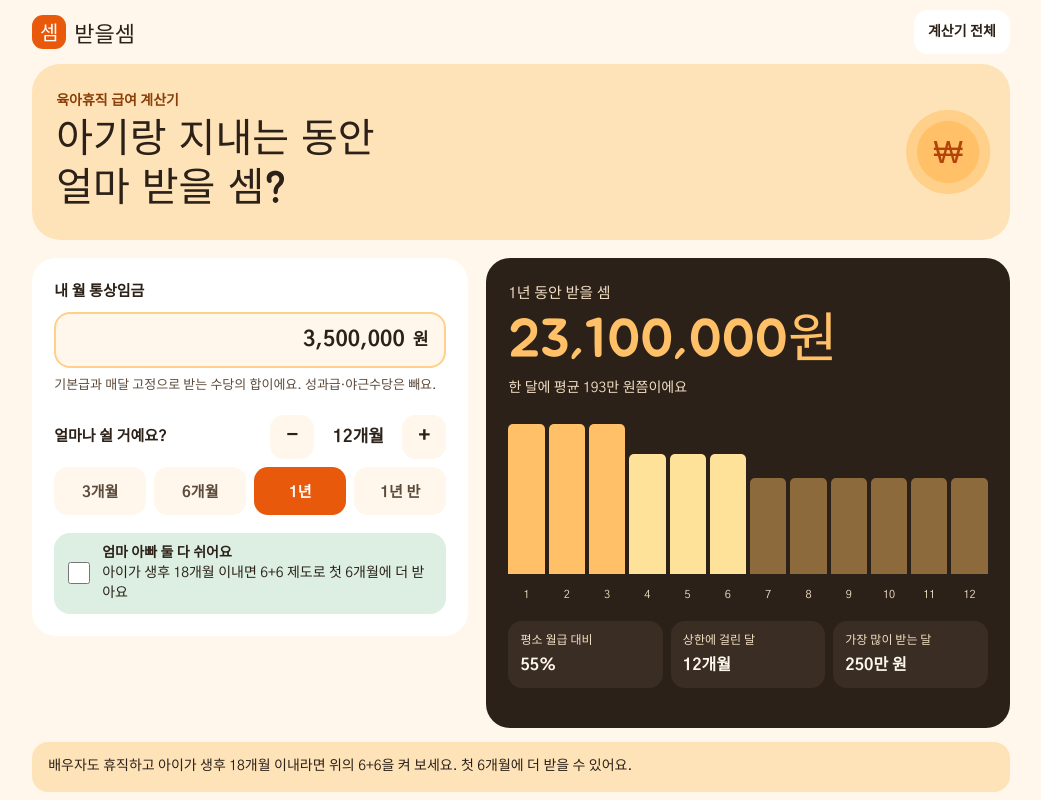
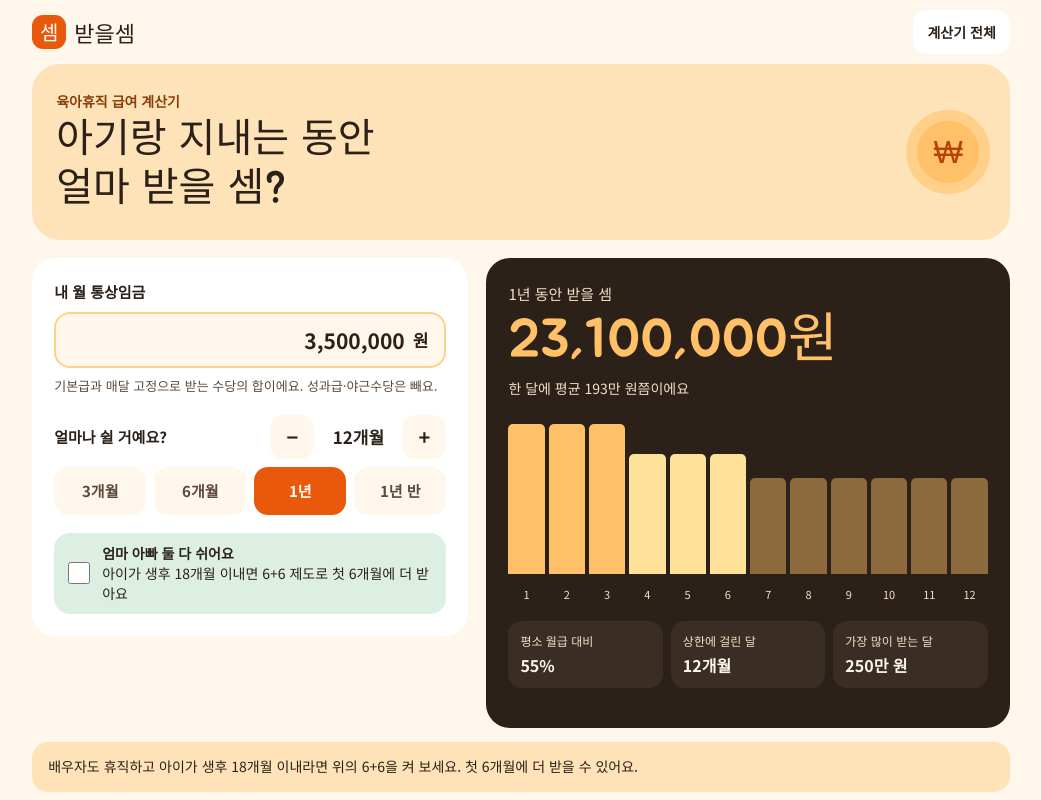
Before and after one commit to myeongjin123/donsem, a plain HTML site: page parental-leave/index.html in a window 1280 px wide. Shown: the top 800 px of the page, without its empty margins (119-1160 px from the left). Drawn offline with Linux system fonts and the light colour scheme.

Commit message:
본문 글꼴을 Noto Sans KR로 변경
Co-Authored-By: Claude Opus 5.5 <noreply@anthropic.com>
Claude-Session: https://claude.ai/code/session_01WFdWA4GrnPtvpLRLaJsi21

```diff
--- a/assets/site.css
+++ b/assets/site.css
@@ -7,7 +7,7 @@
 :root{color-scheme:light;--bg:#FFF7EC;--ink:#2B2118;--mut:#5C4A3A;--card:#FFFFFF;--acc:#E8590C;--acc-ink:#B4430A;--soft:#FFE3B8;--soft2:#FFD08A;--wallet:#2B2118;--gold:#FFC067;--wmut:#F3DFC4;--track:#4A3B2E;--green:#DCEFE2;--pink:#FBDDE6;--line:#F0E2CC}
 *{box-sizing:border-box;min-width:0}
 html,body{margin:0}
-body{background:var(--bg);color:var(--ink);font:16px/1.6 "Gothic A1",system-ui,sans-serif;overflow-x:clip}
+body{background:var(--bg);color:var(--ink);font:16px/1.6 "Noto Sans KR",system-ui,sans-serif;overflow-x:clip}
 a{color:var(--acc-ink)}
 .wrap{max-width:1080px;margin:0 auto;padding:0 max(18px,4vw)}
 .top{display:flex;align-items:center;justify-content:space-between;height:64px}
@@ -27,15 +27,15 @@ a{color:var(--acc-ink)}
 .hint{font-size:13px;color:var(--mut)}
 .money{display:flex;align-items:center;height:56px;border-radius:16px;background:var(--bg);padding:0 16px;border:2px solid var(--soft2)}
 .money:focus-within{border-color:var(--acc)}
-.money input{flex:1;border:0;outline:0;background:transparent;font:700 21px "Gothic A1",sans-serif;text-align:right;color:var(--ink);width:100%}
+.money input{flex:1;border:0;outline:0;background:transparent;font:700 21px "Noto Sans KR",sans-serif;text-align:right;color:var(--ink);width:100%}
 .money span{margin-left:6px;font-size:17px;font-weight:700;white-space:nowrap}
-input[type=date]{height:52px;border-radius:16px;background:var(--bg);border:2px solid var(--soft2);padding:0 14px;font:700 16px "Gothic A1",sans-serif;color:var(--ink);width:100%}
+input[type=date]{height:52px;border-radius:16px;background:var(--bg);border:2px solid var(--soft2);padding:0 14px;font:700 16px "Noto Sans KR",sans-serif;color:var(--ink);width:100%}
 input[type=date]:focus{outline:0;border-color:var(--acc)}
 .pills{display:grid;grid-template-columns:repeat(auto-fit,minmax(68px,1fr));gap:8px}
-.pills button{height:48px;border-radius:14px;border:0;background:var(--bg);font:700 15px "Gothic A1",sans-serif;color:var(--mut);cursor:pointer}
+.pills button{height:48px;border-radius:14px;border:0;background:var(--bg);font:700 15px "Noto Sans KR",sans-serif;color:var(--mut);cursor:pointer}
 .pills button[aria-pressed=true]{background:var(--acc);color:#fff}
 .stepper{display:flex;align-items:center;gap:6px}
-.stepper button{width:44px;height:44px;border-radius:14px;border:0;background:var(--bg);font:700 20px "Gothic A1",sans-serif;color:var(--ink);cursor:pointer}
+.stepper button{width:44px;height:44px;border-radius:14px;border:0;background:var(--bg);font:700 20px "Noto Sans KR",sans-serif;color:var(--ink);cursor:pointer}
 .stepper output{min-width:76px;text-align:center;font-weight:700;font-size:17px;white-space:nowrap}
 .row{display:flex;justify-content:space-between;align-items:center;gap:12px}
 .check{display:flex;gap:12px;align-items:center;min-height:52px;border-radius:16px;background:var(--green);padding:10px 14px;cursor:pointer;font-size:14px;line-height:1.45}
--- a/parental-leave/index.html
+++ b/parental-leave/index.html
@@ -11,7 +11,7 @@
 <meta property="og:type" content="website">
 <link rel="preconnect" href="https://fonts.googleapis.com">
 <link rel="preconnect" href="https://fonts.gstatic.com" crossorigin>
-<link rel="stylesheet" href="https://fonts.googleapis.com/css2?family=Jua&family=Gothic+A1:wght@400;500;700&display=swap">
+<link rel="stylesheet" href="https://fonts.googleapis.com/css2?family=Jua&family=Noto+Sans+KR:wght@400;500;700&display=swap">
 <link rel="stylesheet" href="/assets/site.css">
 </head>
 <body>
```
Also changed, not shown: about/index.html (+1 -1 lines), annual-leave/index.html (+1 -1 lines), contact/index.html (+1 -1 lines), index.html (+1 -1 lines), privacy/index.html (+1 -1 lines), severance/index.html (+1 -1 lines), unemployment/index.html (+1 -1 lines), weekly-holiday-pay/index.html (+1 -1 lines).
